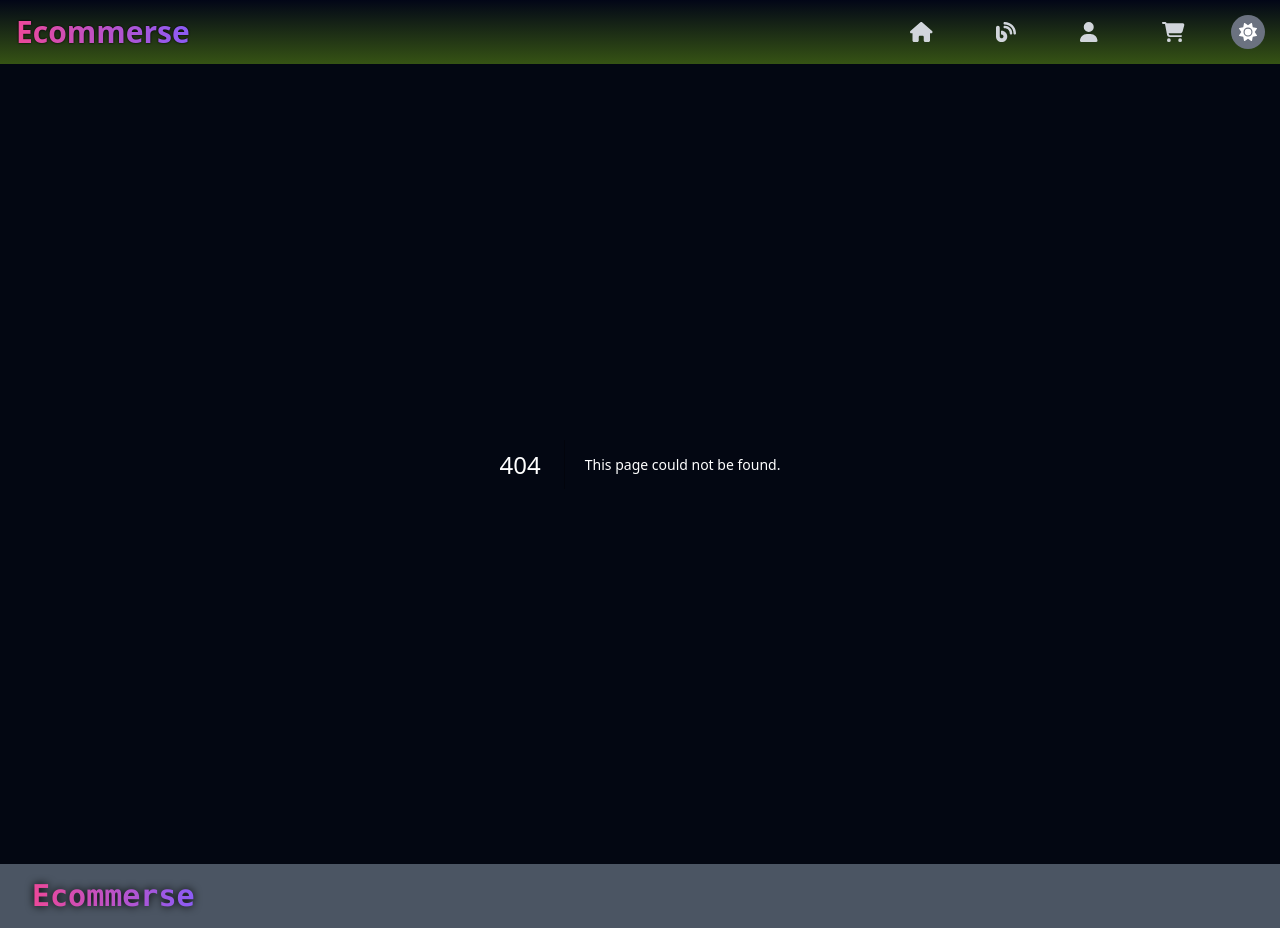
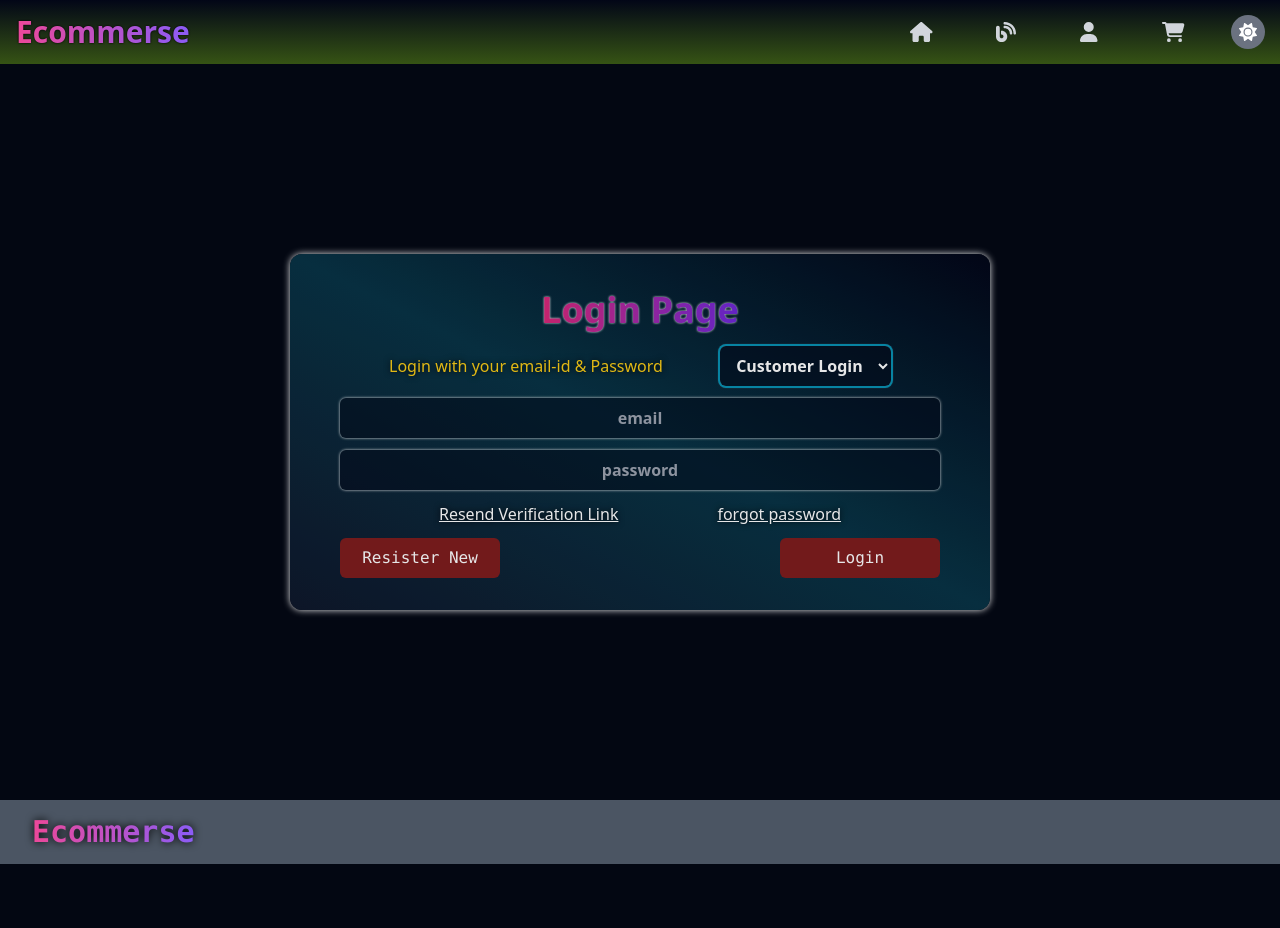
Before and after one commit to abhis12321/ecommerce, a Next.js app: page /profile in a window 1280 px wide. Before the commit this address had no page. After the commit the page ends 864 px from the top, so only its background shows below. Built offline with nearby package versions, Linux system fonts and the light colour scheme.

Commit message:
Some new pages and components added

```diff
--- a/src/app/_components/Navbar.js
+++ b/src/app/_components/Navbar.js
@@ -55,7 +55,7 @@ export default function NavBar() {
 
         <div className="w-full lg:w-fit flex items-center justify-center">
           <Link
-            href="/login"
+            href="/profile"
             className="w-full text-3xl overflow-hidden flex items-center justify-center py-4 lg:py-3 lg:px-4 lg:rounded-lg hover:bg-slate-950/30 hover:text-white dark:hover:bg-gray-400/30 hover:lgshadow-[0_0_3px_gray] lg:hover:ring-2 ring-gray-300"
           >
             <FontAwesomeIcon icon={faUser} className="text-xl" />
--- a/src/app/_components/UserLogin.js
+++ b/src/app/_components/UserLogin.js
@@ -21,7 +21,7 @@ export default function UserLogin() {
         })
             .then(res => res.data)
             .then(data => {
-                if(data.success) {
+                if (data.success) {
                     USER.login(data.user)
                 } else {
                     alert(data.message)
@@ -36,38 +36,29 @@ export default function UserLogin() {
 
     return (
         <div className="flex flex-col gap-5 items-center justify-center bg-no-repeat bg-center bg-contain " style={{ minHeight: "calc(100vh - 4rem)" }}>
-            {
-                !USER.user ?
-                    <form className='text-white bg-gradient-radial from-rose-900 via-sky-800 to-cyan-900 dark:bg-gradient-to-tr  dark:from-slate-900 dark:via-cyan-950 dark:to-slate-950 shadow-[0_0_7px_yellow] dark:shadow-[0_0_7px_white] w-[98%] max-w-[800px] py-8 rounded-xl min-h-[280px] opacity-90 flex flex-col gap-3 items-center' autoComplete='on' onSubmit={handleUserLogin}>
-                        <div className="flex flex-col sm:flex-row gap-2 items-center justify-around w-[98%] max-w-[600px] py-4">
+            <form className='text-white bg-gradient-radial from-rose-900 via-sky-700 to-cyan-900 dark:bg-gradient-to-tr  dark:from-slate-900 dark:via-cyan-950 dark:to-slate-950 shadow-[0_0_7px_yellow] dark:shadow-[0_0_7px_white] w-[98%] max-w-[700px] py-8 rounded-xl min-h-[280px] opacity-90 flex flex-col gap-3 items-center' autoComplete='on' onSubmit={handleUserLogin}>
                 <h1 className='mx-auto text-center py-1 text-3xl xs:text-4xl rounded-md w-fit font-extrabold text-transparent bg-clip-text bg-gradient-to-r from-pink-600 to-violet-700 drop-shadow-[0_0_1px_white]'>Login Page</h1>
-                            <select name="status" value={role} onChange={(e) => setRole(e.target.value)} className=' outline-none invalid:text-pink-600 w-fit font-semibold shadow-[0_0_3px_white] bg-slate-950/70 hover:bg-slate-950 focus:bg-slate-950 py-2 px-3 rounded-md mx-auto text-center ring-cyan-600 ring-2' >
+
+                <div className="flex flex-col sm:flex-row gap-2 items-center justify-evenly w-[95%] max-w-[600px]">
+                    <h1 className="w-fit text-yellow-400 drop-shadow-[0_0_3px_black]">Login with your email-id & Password</h1>
+                    <select name="status" value={role} onChange={(e) => setRole(e.target.value)} className='outline-none invalid:text-pink-600 w-fit font-semibold shadow-[0_0_3px_white] bg-slate-950/50 hover:bg-slate-950/70 focus:bg-slate-950 py-2 px-3 rounded-md text-center ring-cyan-600 ring-2' >
+                        <option value="seller" className=''>Seller Login</option>
                         <option value="customer" className=''>Customer Login</option>
-                                <option value="seller" className=''>Seller Login</option>
                     </select>
                 </div>
-                        <h1 className="mb-2 text-center text-lg text-yellow-400 font-semibold drop-shadow-[0_0_3px_black]">Login with your email-id & Password</h1>
-                        <input type="email" value={email} onChange={(e) => setEmail(e.target.value)} className=' outline-none invalid:text-pink-600 w-[98%] max-w-[600px] font-semibold shadow-[0_0_3px_white] bg-slate-950/70 hover:bg-slate-950 focus:bg-slate-950 py-2 px-3 rounded-md mx-auto text-center focus:ring-cyan-600 focus:ring-2 ' placeholder='email' name='email' required />
-                        <input type="password" value={password} onChange={(e) => setPass(e.target.value)} className=' outline-none invalid:text-pink-600 w-[98%] max-w-[600px] font-semibold shadow-[0_0_3px_white] bg-slate-950/70 hover:bg-slate-950 focus:bg-slate-950 py-2 px-3 rounded-md mx-auto text-center focus:ring-cyan-600 focus:ring-2 ' placeholder='password' name='password' required />
 
-                        <div className="w-[95%] max-w-[600px] flex items-center justify-evenly" >
-                            <Link href={`/emailVerification/resend`} className="drop-shadow-[0_0_3px_black] underline hover:text-blue-500">Resend Verification Link</Link>
+                <input type="email" value={email} onChange={(e) => setEmail(e.target.value)} className=' outline-none invalid:text-pink-600 w-[95%] max-w-[600px] font-semibold shadow-[0_0_3px_white] bg-slate-950/50 hover:bg-slate-950/70 focus:bg-slate-950 py-2 px-3 rounded-md mx-auto text-center focus:ring-cyan-600 focus:ring-2 ' placeholder='email' name='email' required />
+                <input type="password" value={password} onChange={(e) => setPass(e.target.value)} className=' outline-none invalid:text-pink-600 w-[95%] max-w-[600px] font-semibold shadow-[0_0_3px_white] bg-slate-950/50 hover:bg-slate-950/70 focus:bg-slate-950 py-2 px-3 rounded-md mx-auto text-center focus:ring-cyan-600 focus:ring-2 ' placeholder='password' name='password' required />
+
+                <div className="w-[95%] max-w-[600px] flex items-center justify-evenly text-xs xs:text-sm sm:text-base" >
+                    <Link href={`/`} className="drop-shadow-[0_0_3px_black] underline hover:text-blue-500">Resend Verification Link</Link>
                     <Link href={`/forgotPassword`} className="drop-shadow-[0_0_3px_black] underline hover:text-blue-500">forgot password</Link>
                 </div>
-                        <div className="w-[95%] max-w-[600px] m-auto flex justify-between">
+                <div className="w-[95%] max-w-[600px] m-auto flex justify-between text-sm sm:text-base">
                     <Link href={`/registerUser`} className='w-[130px] xs:w-[160px] text-center rounded-md bg-red-900 py-2 hover:bg-red-700 active:bg-indigo-950 font-mono' >Resister New</Link>
                     <button type='submit' className='w-[130px] xs:w-[160px] text-center rounded-md bg-red-900 py-2 hover:bg-red-700 active:bg-indigo-950 font-mono' >Login</button>
                 </div>
             </form>
-                    :
-                    <div className='text-white bg-gradient-radial from-rose-900 via-sky-700 to-cyan-900 dark:bg-gradient-to-tr dark:from-slate-900 dark:via-cyan-950 dark:to-slate-950 shadow-[0_0_7px_black] dark:shadow-[0_0_7px_white] w-[98%] max-w-[700px] min-h-[50vh] flex flex-col gap-3 items-center justify-evenly p-4 rounded-2xl'>
-                        <h1 className='text-yellow-400 drop-shadow-[0_0_3px_pink]'>You are Welcome, At Your Profile</h1>
-                        <p className=""><span className="text-gray-400">Name : </span>{USER.user.name} <span className="text-gray-400">({USER.user.role})</span></p>
-                        <p className=""><span className="text-gray-400">Email : </span>{USER.user.email}</p>
-                        <p className=""><span className="text-gray-400">MobileNo : </span>{USER.user.mobileNo}</p>
-                        <button className='py-2 px-5 bg-red-900 hover:bg-red-800 hover:ring-2 ring-gray-400 rounded-lg' onClick={USER.logout}>Logout</button>
-                    </div>
-            }
         </div>
     )
 }
--- /dev/null
+++ b/src/app/_components/UserProfile.js
@@ -0,0 +1,19 @@
+
+import React from 'react';
+import { useAuth } from './AuthenticationProvider';
+
+export default function UserProfile() {
+    const USER = useAuth();
+
+    return (
+        <div className="flex flex-col gap-5 items-center justify-center bg-no-repeat bg-center bg-contain " style={{ minHeight: "calc(100vh - 4rem)" }}>
+            <div className='text-white bg-gradient-radial from-rose-900 via-sky-700 to-cyan-900 dark:bg-gradient-to-tr dark:from-slate-900 dark:via-cyan-950 dark:to-slate-950 shadow-[0_0_7px_black] dark:shadow-[0_0_7px_white] w-[98%] max-w-[700px] min-h-[50vh] flex flex-col gap-3 items-center justify-evenly p-4 rounded-2xl'>
+                <h1 className='text-yellow-400 drop-shadow-[0_0_3px_pink]'>You are Welcome, At Your Profile</h1>
+                <p className=""><span className="text-gray-400">Name : </span>{USER.user?.name} <span className="text-gray-400">({USER.user?.role})</span></p>
+                <p className=""><span className="text-gray-400">Email : </span>{USER.user?.email}</p>
+                <p className=""><span className="text-gray-400">MobileNo : </span>{USER.user?.mobileNo}</p>
+                <button className='py-2 px-5 bg-red-900 hover:bg-red-800 hover:ring-2 ring-gray-400 rounded-lg' onClick={USER.logout}>Logout</button>
+            </div>
+        </div>
+    )
+}
--- a/src/app/_components/UserRegister.js
+++ b/src/app/_components/UserRegister.js
@@ -3,7 +3,7 @@ import axios from 'axios';
 import React, { useState } from 'react';
 
 export default function UserRegister() {
-  const [role , setRole] = useState('customer');
+  const [role, setRole] = useState('customer');
   const [email, setEmail] = useState('');
   const [password, setPassword] = useState('');
   const [mobileNo, setMobileNo] = useState('');
@@ -11,7 +11,7 @@ export default function UserRegister() {
 
   const handleUserRegistration = e => {
     e.preventDefault();
-    axios.post('/api/users' , {
+    axios.post('/api/users', {
       email,
       password,
       mobileNo,
@@ -32,20 +32,21 @@ export default function UserRegister() {
 
   return (
     <div className="flex flex-col items-center justify-center" style={{ minHeight: "calc(100vh - 4rem)" }}>
-      <form className='text-white bg-gradient-to-t from-cyan-900 dark:from-slate-900 via-gray-500 dark:via-cyan-950 to-cyan-900 dark:to-slate-950 relative top-3 shadow-[0_0_7px_white] w-[98%] max-w-[800px] m-auto rounded-2xl py-8 flex flex-col gap-3 items-center justify-center' autoComplete='on' onSubmit={handleUserRegistration}>
-        <div className="flex flex-col sm:flex-row gap-2 items-center justify-around w-[98%] max-w-[600px] py-4">
-          <h1 className='mx-auto text-center py-1 text-3xl xs:text-4xl rounded-md w-fit font-extrabold  text-transparent bg-clip-text bg-gradient-to-r from-pink-600 to-violet-700 drop-shadow-[0_0_1px_white]'>New Registration</h1>
-          <select name="status" value={role} onChange={(e) => setRole(e.target.value)} className=" outline-none invalid:text-pink-600 w-fit font-semibold shadow-[0_0_3px_white] bg-slate-950/70 hover:bg-slate-950 focus:bg-slate-950 py-2 px-3 rounded-md mx-auto text-center ring-cyan-600 ring-2 " >
-            <option value="customer" className=''>Customer Role</option>
-            <option value="seller" className=''>Seller Role</option>
+      <form className='text-white bg-gradient-to-t from-cyan-900 dark:from-slate-900 via-gray-500 dark:via-cyan-950 to-cyan-900 dark:to-slate-950 relative top-3 shadow-[0_0_7px_white] w-[96%] max-w-[800px] m-auto rounded-2xl py-8 flex flex-col gap-3 items-center justify-center' autoComplete='on' onSubmit={handleUserRegistration}>
+        <h1 className='mx-auto text-center py-1 text-3xl xs:text-4xl rounded-md w-fit font-extrabold text-transparent bg-clip-text bg-gradient-to-r from-pink-600 to-violet-700 drop-shadow-[0_0_1px_white]'>New Registration</h1>
+
+        <div className="flex flex-col sm:flex-row gap-2 items-center justify-evenly w-[96%] max-w-[600px]">
+          <h1 className="w-fit text-yellow-400 drop-shadow-[0_0_3px_black]">Fill all the fields to register</h1>
+          <select name="status" value={role} onChange={(e) => setRole(e.target.value)} className='outline-none invalid:text-pink-600 w-fit font-semibold shadow-[0_0_3px_white] bg-slate-950/50 hover:bg-slate-950/70 focus:bg-slate-950 py-2 px-3 rounded-md text-center ring-cyan-600 ring-2' >
+            <option value="seller" className=''>Seller Login</option>
+            <option value="customer" className=''>Customer Login</option>
           </select>
         </div>
-        <h1 className="mb-2 text-center text-lg text-yellow-400 font-semibold drop-shadow-[0_0_3px_black]">Fill all the fields to register</h1>
-        <input name='name' type="text" value={name} onChange={e => setName(e.target.value)} className=' outline-none invalid:text-pink-600 w-[98%] max-w-[600px] font-semibold shadow-[0_0_3px_white] bg-slate-950/70 hover:bg-slate-950 focus:bg-slate-950 py-2 px-3 rounded-md mx-auto text-center focus:ring-cyan-600 focus:ring-2 ' placeholder='Name' required />
-        <input name='email' type="email" value={email} onChange={e => setEmail(e.target.value)} className=' outline-none invalid:text-pink-600 w-[98%] max-w-[600px] font-semibold shadow-[0_0_3px_white] bg-slate-950/70 hover:bg-slate-950 focus:bg-slate-950 py-2 px-3 rounded-md mx-auto text-center focus:ring-cyan-600 focus:ring-2 ' placeholder='Email' required />
-        <input name='pass' type="password" value={password} onChange={e => setPassword(e.target.value)} className=' outline-none invalid:text-pink-600 w-[98%] max-w-[600px] font-semibold shadow-[0_0_3px_white] bg-slate-950/70 hover:bg-slate-950 focus:bg-slate-950 py-2 px-3 rounded-md mx-auto text-center focus:ring-cyan-600 focus:ring-2 ' placeholder='password' required />
-        <input name='mobileNo' type="Number" value={mobileNo} onChange={e => setMobileNo(e.target.value)} className=' outline-none invalid:text-pink-600 w-[98%] max-w-[600px] font-semibold shadow-[0_0_3px_white] bg-slate-950/70 hover:bg-slate-950 focus:bg-slate-950 py-2 px-3 rounded-md mx-auto text-center focus:ring-cyan-600 focus:ring-2 ' placeholder='Contact Number' required />
-        <input type="submit" className=' outline-none invalid:text-pink-600 w-[98%] max-w-[600px] font-semibold shadow-[0_0_3px_white] py-2 px-3 rounded-md mx-auto temd-center focus:bg-cyan-950 bg-red-900 hover:bg-red-700 active:bg-violet-700 cursor-pointer' />
+        <input name='name' type="text" value={name} onChange={e => setName(e.target.value)} className=' outline-none invalid:text-pink-600 w-[96%] max-w-[600px] font-semibold shadow-[0_0_3px_white] bg-slate-950/70 hover:bg-slate-950 focus:bg-slate-950 py-2 px-3 rounded-md mx-auto text-center focus:ring-cyan-600 focus:ring-2 ' placeholder='Name' required />
+        <input name='email' type="email" value={email} onChange={e => setEmail(e.target.value)} className=' outline-none invalid:text-pink-600 w-[96%] max-w-[600px] font-semibold shadow-[0_0_3px_white] bg-slate-950/70 hover:bg-slate-950 focus:bg-slate-950 py-2 px-3 rounded-md mx-auto text-center focus:ring-cyan-600 focus:ring-2 ' placeholder='Email' required />
+        <input name='pass' type="password" value={password} onChange={e => setPassword(e.target.value)} className=' outline-none invalid:text-pink-600 w-[96%] max-w-[600px] font-semibold shadow-[0_0_3px_white] bg-slate-950/70 hover:bg-slate-950 focus:bg-slate-950 py-2 px-3 rounded-md mx-auto text-center focus:ring-cyan-600 focus:ring-2 ' placeholder='password' required />
+        <input name='mobileNo' type="Number" value={mobileNo} onChange={e => setMobileNo(e.target.value)} className=' outline-none invalid:text-pink-600 w-[96%] max-w-[600px] font-semibold shadow-[0_0_3px_white] bg-slate-950/70 hover:bg-slate-950 focus:bg-slate-950 py-2 px-3 rounded-md mx-auto text-center focus:ring-cyan-600 focus:ring-2 ' placeholder='Contact Number' required />
+        <input type="submit" className=' outline-none invalid:text-pink-600 w-[96%] max-w-[600px] font-semibold shadow-[0_0_3px_white] py-2 px-3 rounded-md mx-auto temd-center focus:bg-cyan-950 bg-red-900 hover:bg-red-700 active:bg-violet-700 cursor-pointer' />
       </form>
     </div>
   )
--- /dev/null
+++ b/src/app/blogs/page.js
@@ -0,0 +1,9 @@
+import React from 'react'
+
+export default function page() {
+  return (
+    <div>
+      blogs
+    </div>
+  )
+}
--- /dev/null
+++ b/src/app/cart/page.js
@@ -0,0 +1,9 @@
+import React from 'react'
+
+export default function page() {
+  return (
+    <div>
+      cart
+    </div>
+  )
+}
--- a/src/app/forgotPassword/page.js
+++ b/src/app/forgotPassword/page.js
@@ -4,7 +4,7 @@ import React from 'react'
 export default function Page() {
   return (
     <div className=''>
-
+      forgot password
     </div>
   )
 }
--- a/src/app/login/page.js
+++ /dev/null
@@ -1,12 +0,0 @@
-"use client"
-import React from 'react'
-import UserLogin from '../_components/UserLogin'
-
-export default function Page() {
-
-  return (
-    <>
-     <UserLogin />
-    </>
-  )
-}
--- /dev/null
+++ b/src/app/profile/page.js
@@ -0,0 +1,17 @@
+"use client"
+import React from 'react'
+import UserLogin from '../_components/UserLogin'
+import { useAuth } from '../_components/AuthenticationProvider';
+import UserProfile from '../_components/UserProfile';
+
+export default function Page() {
+  const USER = useAuth();
+
+  return (
+    <>
+      {
+        !USER.user ?  <UserLogin />  :  <UserProfile />
+      }
+    </>
+  )
+}
```
Also changed, not shown: public/img/profile.png (deleted). Lines whose indentation alone changed are shown as unchanged.
